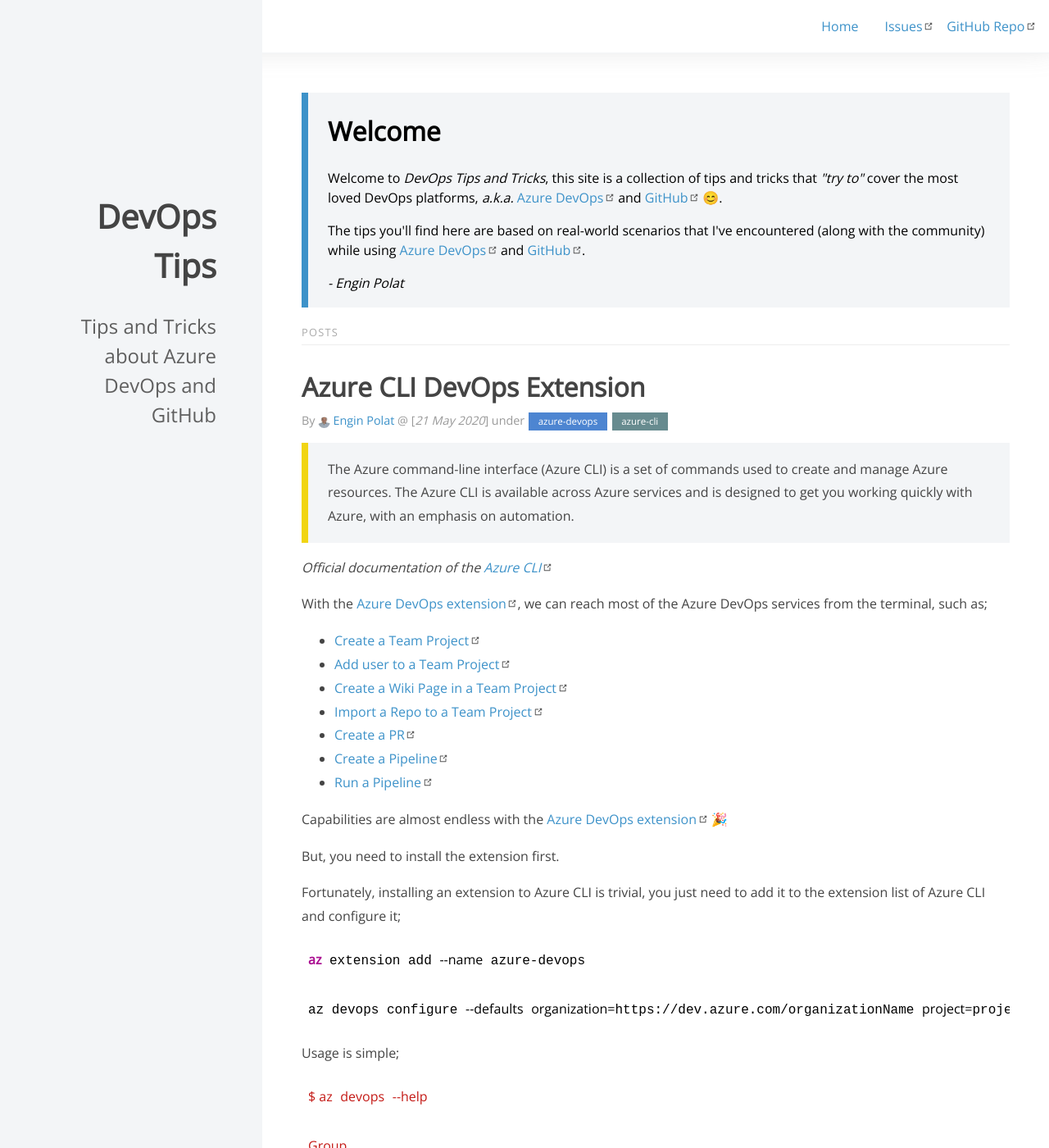
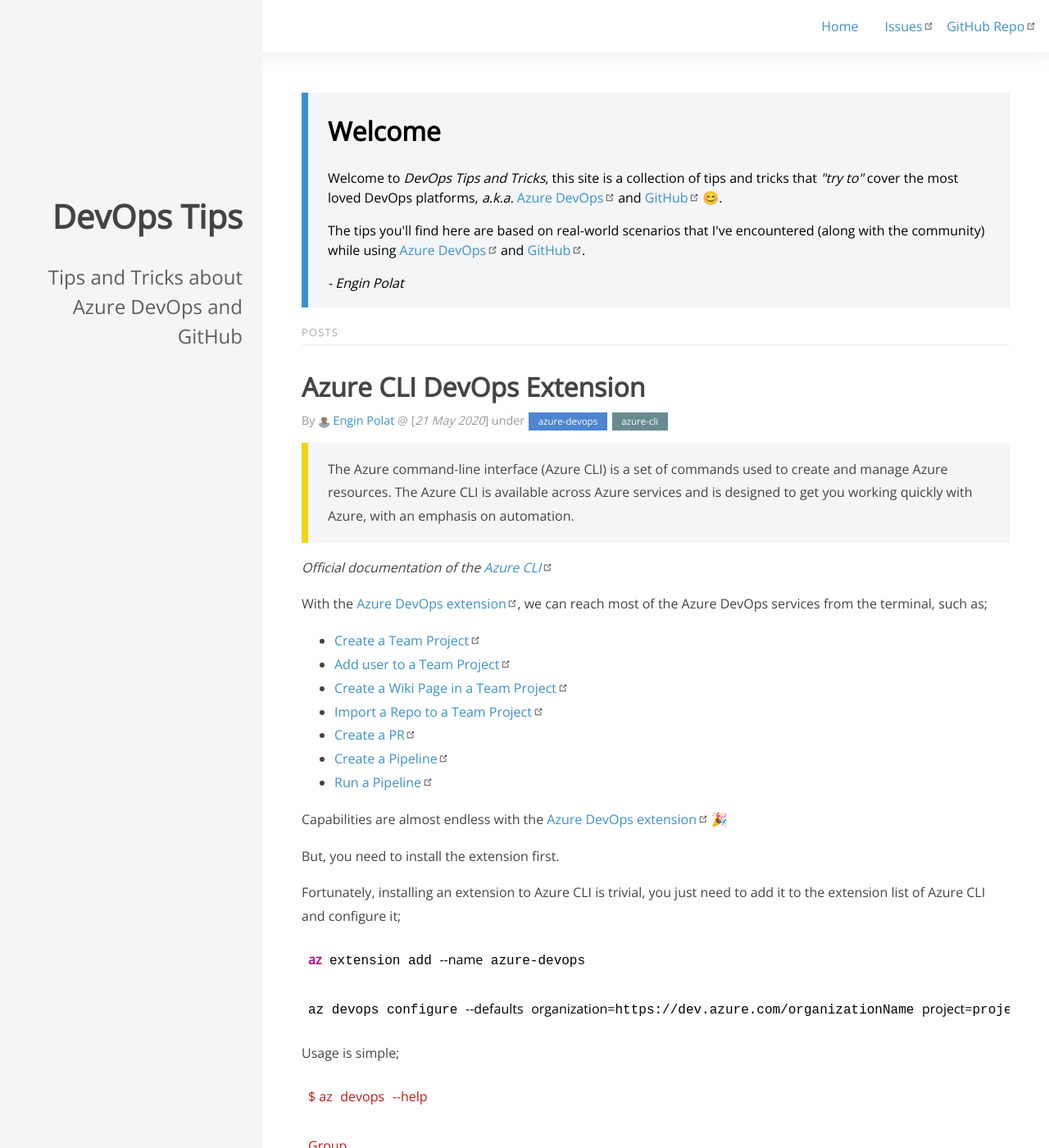
Before and after one commit to polatengin/devopstips.net, a Jekyll site: the page built from index.html, in a window 1280 px wide and 1400 px high. Shown: the whole window at 82% size. Built offline with Jekyll 4.4.1, drawn with Linux system fonts in a browser that asks for light colours; nearby versions of some CDN libraries; the list of posts is cut into pages by our own code.

Commit message:
header style fixed

```diff
--- a/_includes/css/style.css
+++ b/_includes/css/style.css
@@ -205,7 +205,7 @@
   }
 
   .header {
-    margin: 80% 2em 0;
+    margin: 80% 0;
     text-align: right;
   }
 
```
